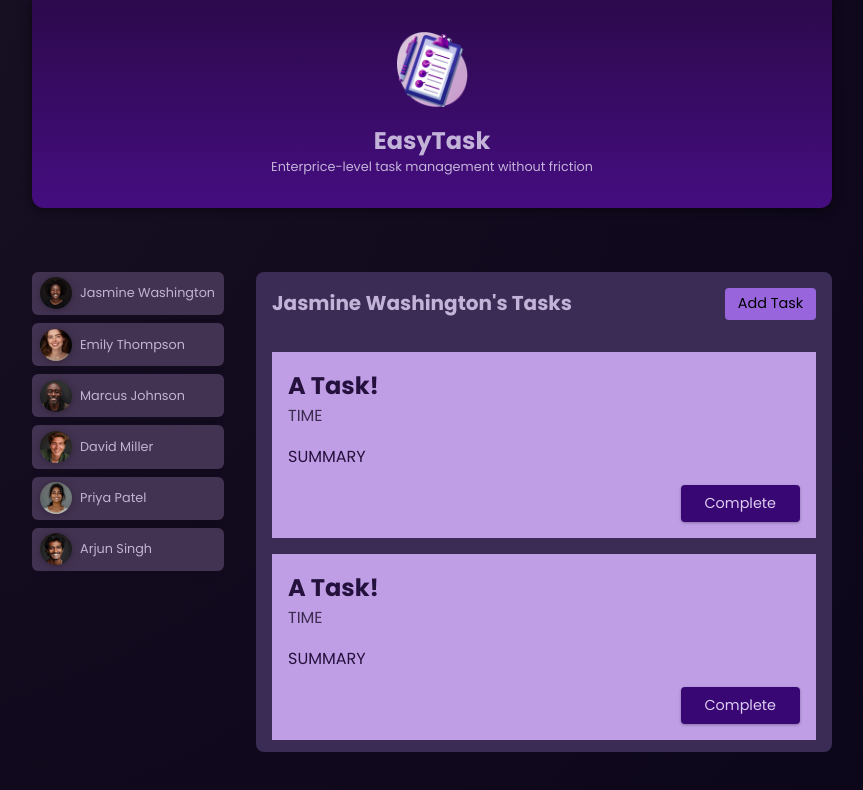
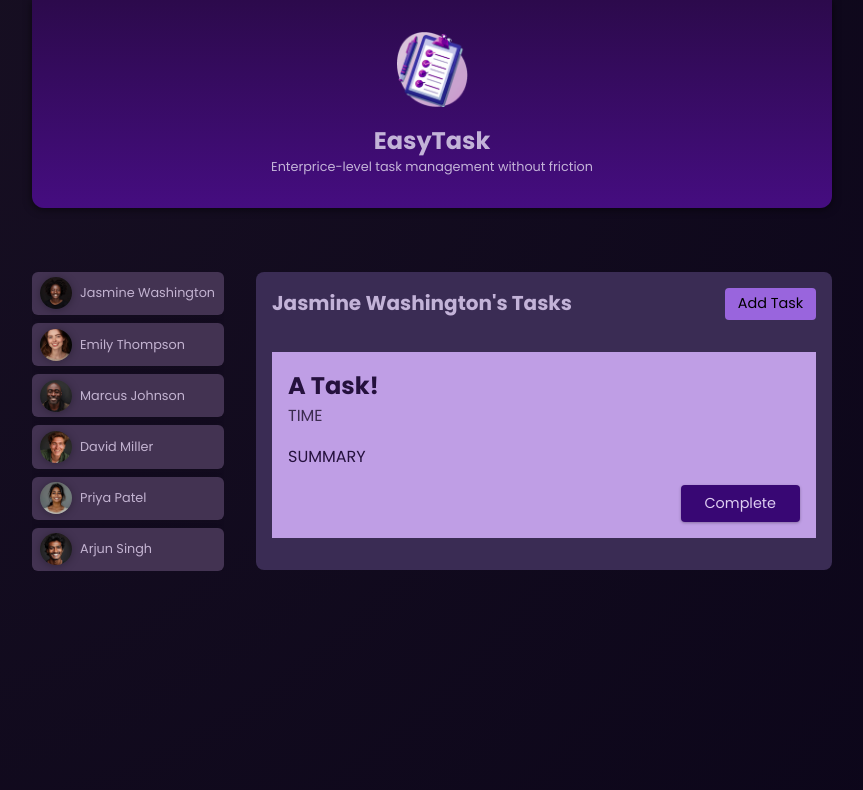
Before and after one commit to pansouk/first-angular-app, an Angular app: page / in a window 1280 px wide. Both pictures are taken after a click on the button "Jasmine Washington". Shown: the top 790 px of the page, without its empty margins (208-1071 px from the left). Built offline with nearby package versions, Linux system fonts and the light colour scheme.

Commit message:
feat: update tasks component to filter tasks by userId and integrate dummy tasks data

```diff
--- a/src/app/app.html
+++ b/src/app/app.html
@@ -9,7 +9,7 @@
         }
     </ul>
     @if (selectedUser){
-    <app-tasks [name]="selectedUser.name" />
+    <app-tasks [userId]="selectedUser.id" [name]="selectedUser.name" />
     } @else{
     <p id="fallback">
         Select a user to see their tasks!
--- a/src/app/tasks/tasks.html
+++ b/src/app/tasks/tasks.html
@@ -6,17 +6,10 @@
         </menu>
     </header>
     <ul>
+        @for(task of selectedUserTasks; track task.id){
         <li>
             <app-task />
         </li>
-        <li>
-            <app-task />
-        </li>
-        <li>
-            <app-task />
-        </li>
-        <li>
-            <app-task />
-        </li>
+        }
     </ul>
 </section>
--- a/src/app/tasks/tasks.ts
+++ b/src/app/tasks/tasks.ts
@@ -1,5 +1,6 @@
 import { Component, Input } from '@angular/core';
 import { Task } from "./task/task";
+import { dummyTasks } from '../../dummy-tasks';
 
 @Component({
   selector: 'app-tasks',
@@ -9,6 +10,12 @@ import { Task } from "./task/task";
 })
 export class Tasks {
 
+  tasks = dummyTasks
+  @Input({ required: true }) userId !: string
   @Input({ required: true }) name!: string
 
+  get selectedUserTasks() {
+    return this.tasks.filter((task) => task.userId === this.userId)
+  }
+
 }
--- a/src/dummy-tasks.ts
+++ b/src/dummy-tasks.ts
@@ -1,4 +1,4 @@
-const dummyTasks = [
+export const dummyTasks = [
     {
         id: 't1',
         userId: 'u1',
```
